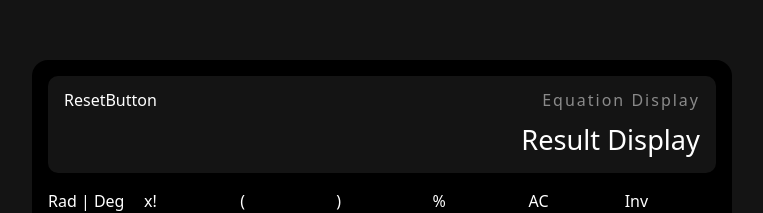
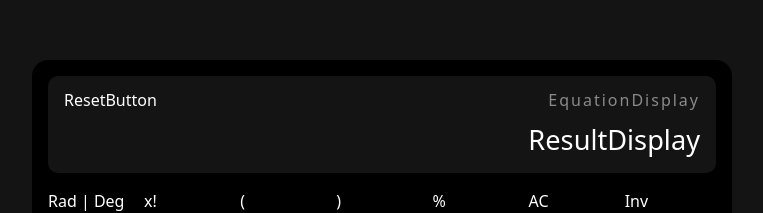
Before and after one commit to madiha-m/google_sci_calculator, a React (Vite) app: page / in a window 1280 px wide. Shown: the part 198-411 px from the top of the page, without its empty margins (258-1021 px from the left). Built offline with nearby package versions, Linux system fonts and the light colour scheme.

Commit message:
Top class subdivided into seprate compoenets

```diff
--- a/package.json
+++ b/package.json
@@ -13,6 +13,7 @@
     "@tailwindcss/vite": "^4.0.8",
     "react": "^19.0.0",
     "react-dom": "^19.0.0",
+    "react-icons": "^5.5.0",
     "tailwindcss": "^4.0.8"
   },
   "devDependencies": {
--- a/src/components/Display.jsx
+++ b/src/components/Display.jsx
@@ -1,20 +1,17 @@
 import React from "react";
-import {
-  displayClass,
-  equationDisplayClass,
-  resetBtnClass,
-  resultDisplayClass,
-  topClass,
-} from "../styles";
+import { displayClass, topClass } from "../styles";
+import ResetButton from "./ResetButton";
+import EquationDisplay from "./EquationDisplay";
+import ResultDisplay from "./ResultDisplay";
 
 const Display = () => {
   return (
     <div className={topClass}>
       <div className="flex justify-between items-start">
-        <div className={resetBtnClass}>ResetButton</div>
+        <ResetButton />
         <div className={displayClass}>
-          <div className={equationDisplayClass}>Equation Display</div>
-          <div className={resultDisplayClass}>Result Display</div>
+          <EquationDisplay />
+          <ResultDisplay />
         </div>
       </div>
     </div>
--- /dev/null
+++ b/src/components/EquationDisplay.jsx
@@ -0,0 +1,8 @@
+import React from "react";
+import { equationDisplayClass } from "../styles";
+
+const EquationDisplay = () => {
+  return <div className={equationDisplayClass}>EquationDisplay</div>;
+};
+
+export default EquationDisplay;
--- /dev/null
+++ b/src/components/ResetButton.jsx
@@ -0,0 +1,8 @@
+import React from "react";
+import { resetBtnClass } from "../styles";
+
+const ResetButton = () => {
+  return <div className={resetBtnClass}>ResetButton</div>;
+};
+
+export default ResetButton;
--- /dev/null
+++ b/src/components/ResultDisplay.jsx
@@ -0,0 +1,8 @@
+import React from "react";
+import { resultDisplayClass } from "../styles";
+
+const ResultDisplay = () => {
+  return <div className={resultDisplayClass}>ResultDisplay</div>;
+};
+
+export default ResultDisplay;
```
Also changed, not shown: 1 other file (tests, documents, lock files or other folders).
